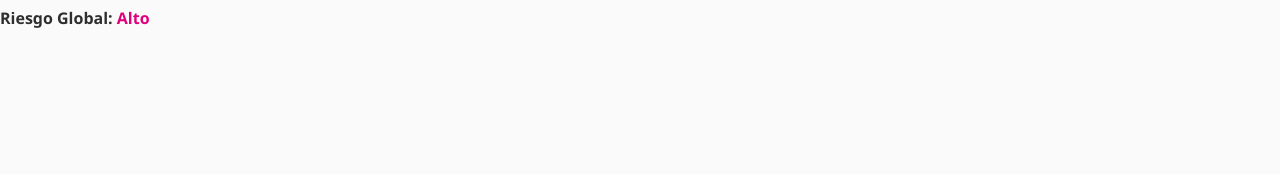
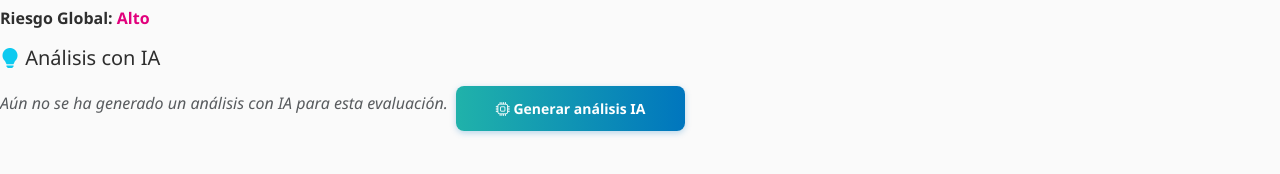
Before and after one commit to omargalo/mvp-ceili-frontend, an Angular app: page /resumen in a window 1280 px wide. Shown: the part 340-514 px from the top of the page. Built offline with nearby package versions, Linux system fonts and the light colour scheme; no server answers; sample sign-in values are in the browser's storage.

Commit message:
se agrega servicio de retroalimentacion con IA

```diff
--- a/src/app/components/resumen/resumen.component.html
+++ b/src/app/components/resumen/resumen.component.html
@@ -56,6 +56,7 @@
   </span>
 </div>
 
+<!-- Indicadores de riesgo por categoría -->
 @if (evaluacionesFiltradas().length > 0) {
 <div class="mb-4">
   <h4>Indicadores de riesgo:</h4>
@@ -82,6 +83,30 @@
       Alto: {{ kpiPorCategoria()[cat].Alto }}
     </span>
   </div>}
-
 </div>
 }
+
+<!-- Retroalimentación IA -->
+<div class="mb-3">
+  <h5>
+    <i class="bi bi-lightbulb-fill text-info"></i> Análisis con IA
+  </h5>
+  @if (cargandoRetro) {
+    <span class="spinner-border spinner-border-sm"></span> Analizando con IA...
+  }
+  @else if (retro) {
+    <div class="card" style="max-height: 350px; overflow-y: auto; white-space: pre-line;">
+      <div class="card-body">
+        {{ retro.texto }}
+      </div>
+    </div>
+    <small class="text-muted">Generado el {{ retro.fechaGeneracion | date:'short' }}</small>
+  }
+  @else {
+    <em class="text-muted">Aún no se ha generado un análisis con IA para esta evaluación.</em>
+    <button class="btn btn-sm btn-primary ms-2" (click)="generarRetro()"
+            [disabled]="cargandoRetro">
+      <i class="bi bi-cpu"></i> Generar análisis IA
+    </button>
+  }
+</div>
--- a/src/app/components/resumen/resumen.component.ts
+++ b/src/app/components/resumen/resumen.component.ts
@@ -3,6 +3,10 @@ import { Component, signal, computed, OnInit } from '@angular/core';
 import { HttpClient } from '@angular/common/http';
 import { DatePipe } from '@angular/common';
 import { NgClass } from '@angular/common';
+import {
+  RetroalimentacionService,
+  RetroalimentacionIA,
+} from '../../services/retroalimentacion.service';
 
 interface AspectoEvaluado {
   categoria: string;
@@ -36,8 +40,14 @@ export class ResumenComponent implements OnInit {
     'Hábitos y Rutinas',
     'Acompañamiento Familiar',
   ];
+  retro: RetroalimentacionIA | null = null;
+  cargandoRetro = false;
 
-  constructor(private http: HttpClient, private route: ActivatedRoute) {}
+  constructor(
+    private http: HttpClient,
+    private route: ActivatedRoute,
+    private retroService: RetroalimentacionService
+  ) {}
 
   ngOnInit() {
     const id = this.route.snapshot.paramMap.get('id');
@@ -45,12 +55,22 @@ export class ResumenComponent implements OnInit {
     this.cargarEvaluaciones();
   }
 
-  cargarEvaluaciones() {
+  async cargarEvaluaciones() {
     this.loading = true;
     this.http.get<EvaluacionResumenDto[]>('/api/evaluaciones').subscribe({
-      next: (res) => {
+      next: async (res) => {
         this.evaluaciones.set(res);
         this.loading = false;
+        // Busca la última evaluación de este alumno
+        const lista = this.evaluacionesFiltradas();
+        if (lista.length > 0) {
+          const ultimaEv = lista[0]; // o la que decidas
+          this.cargandoRetro = true;
+          this.retro = await this.retroService.getPorEvaluacion(ultimaEv.id);
+          this.cargandoRetro = false;
+        } else {
+          this.retro = null;
+        }
       },
       error: (err) => {
         this.error = 'No se pudieron cargar las evaluaciones.';
@@ -120,4 +140,14 @@ export class ResumenComponent implements OnInit {
     }
     return resultado;
   });
+
+  async generarRetro() {
+    if (!this.evaluacionesFiltradas().length) return;
+    const ultimaEv = this.evaluacionesFiltradas()[0];
+    this.cargandoRetro = true;
+    this.retro = await this.retroService.generarRetroalimentacionIA(
+      ultimaEv.id
+    );
+    this.cargandoRetro = false;
+  }
 }
--- /dev/null
+++ b/src/app/services/retroalimentacion.service.ts
@@ -0,0 +1,46 @@
+import { Injectable } from '@angular/core';
+import { HttpClient } from '@angular/common/http';
+import { firstValueFrom } from 'rxjs';
+
+export interface RetroalimentacionIA {
+  id: number;
+  evaluacionId: number;
+  texto: string;
+  fechaGeneracion: string;
+  modeloIA?: string;
+}
+
+@Injectable({ providedIn: 'root' })
+export class RetroalimentacionService {
+  constructor(private http: HttpClient) {}
+
+  // Obtiene la retro para una evaluación (o null)
+  async getPorEvaluacion(
+    evaluacionId: number
+  ): Promise<RetroalimentacionIA | null> {
+    try {
+      return await firstValueFrom(
+        this.http.get<RetroalimentacionIA>(
+          `/api/retroalimentacionia/evaluacion/${evaluacionId}`
+        )
+      );
+    } catch (err) {
+      return null;
+    }
+  }
+
+  async generarRetroalimentacionIA(
+    evaluacionId: number
+  ): Promise<RetroalimentacionIA | null> {
+    try {
+      return await firstValueFrom(
+        this.http.post<RetroalimentacionIA>(
+          `/api/retroalimentacionia/generar/${evaluacionId}`,
+          {}
+        )
+      );
+    } catch {
+      return null;
+    }
+  }
+}
```
